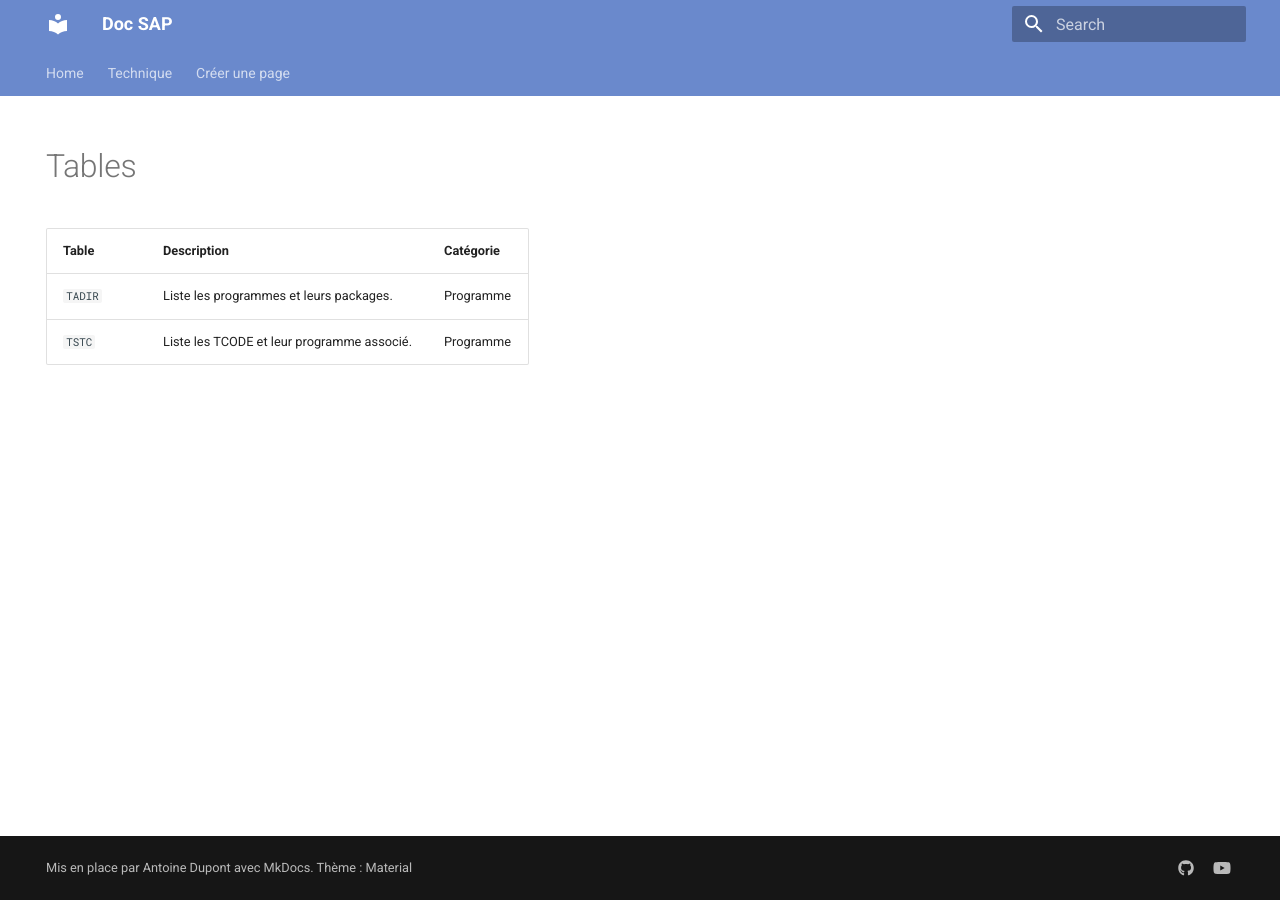
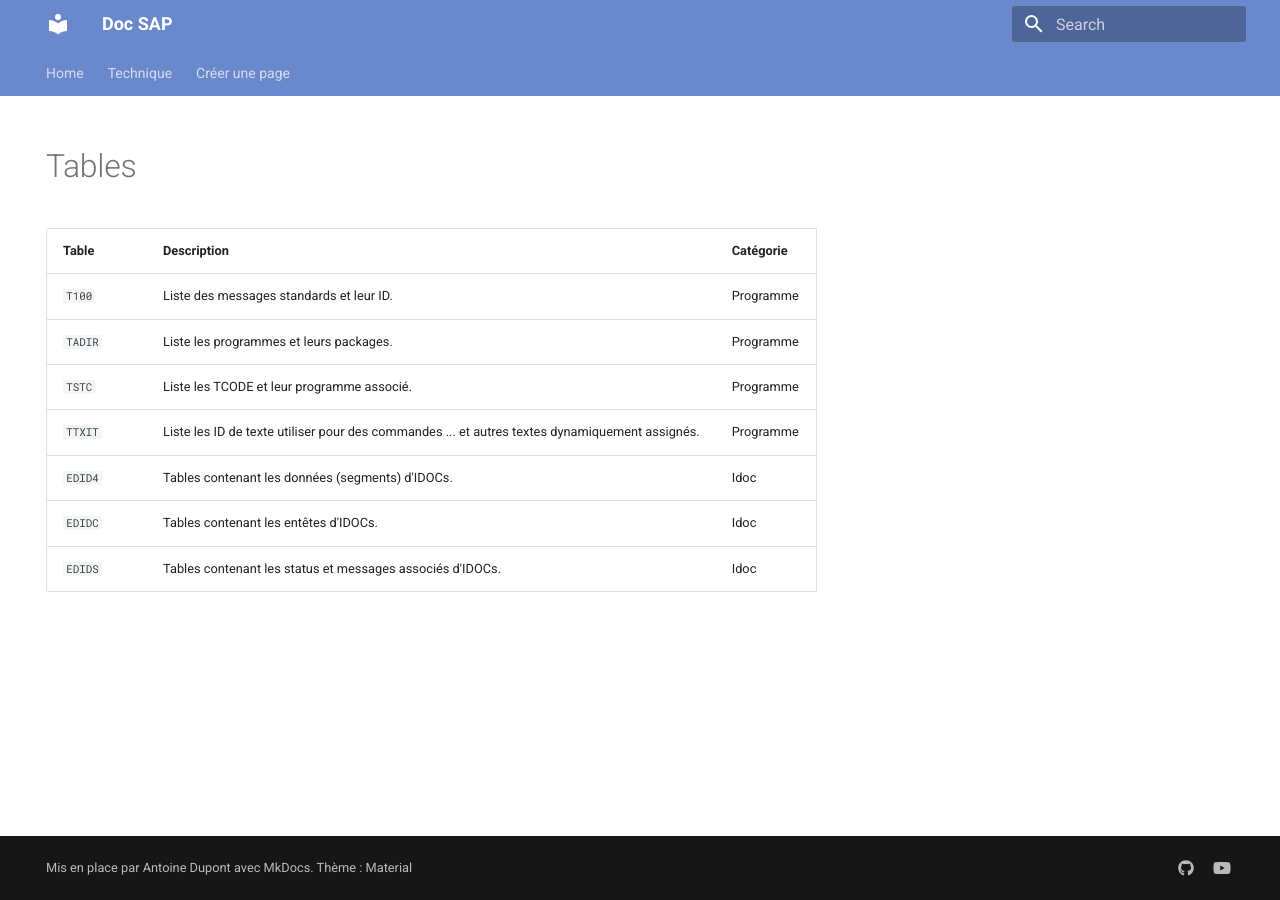
Before and after one commit to BoBsmil3Y/mkdoc-doc-sap, an MkDocs documentation site: the page built from docs/Memo/tables.md, in a window 1280 px wide. Built offline with MkDocs 1.6.1 and Material for MkDocs 9.7.7, drawn with Linux system fonts in a browser that asks for light colours.

Commit message:
Adding end of table list

```diff
--- a/docs/Memo/tables.md
+++ b/docs/Memo/tables.md
@@ -9,7 +9,12 @@ hide:
 
 # Tables
 
-| Table      | Description                          | Catégorie |
-| ----------- | ------------------------------------ | ---- |
-| `TADIR`       | Liste les programmes et leurs packages.  | Programme |
-| `TSTC`       | Liste les TCODE et leur programme associé.  | Programme |
+| Table    | Description                          | Catégorie |
+| ---------| ------------------------------------ | ---- |
+| `T100`   | Liste des messages standards et leur ID.  | Programme |
+| `TADIR`  | Liste les programmes et leurs packages.  | Programme |
+| `TSTC`   | Liste les TCODE et leur programme associé.  | Programme |
+| `TTXIT`  | Liste les ID de texte utiliser pour des commandes ... et autres textes dynamiquement assignés.  | Programme |
+| `EDID4`  | Tables contenant les données (segments) d'IDOCs.  | Idoc |
+| `EDIDC`  | Tables contenant les entêtes d'IDOCs.  | Idoc |
+| `EDIDS`  | Tables contenant les status et messages associés d'IDOCs.  | Idoc |
```
